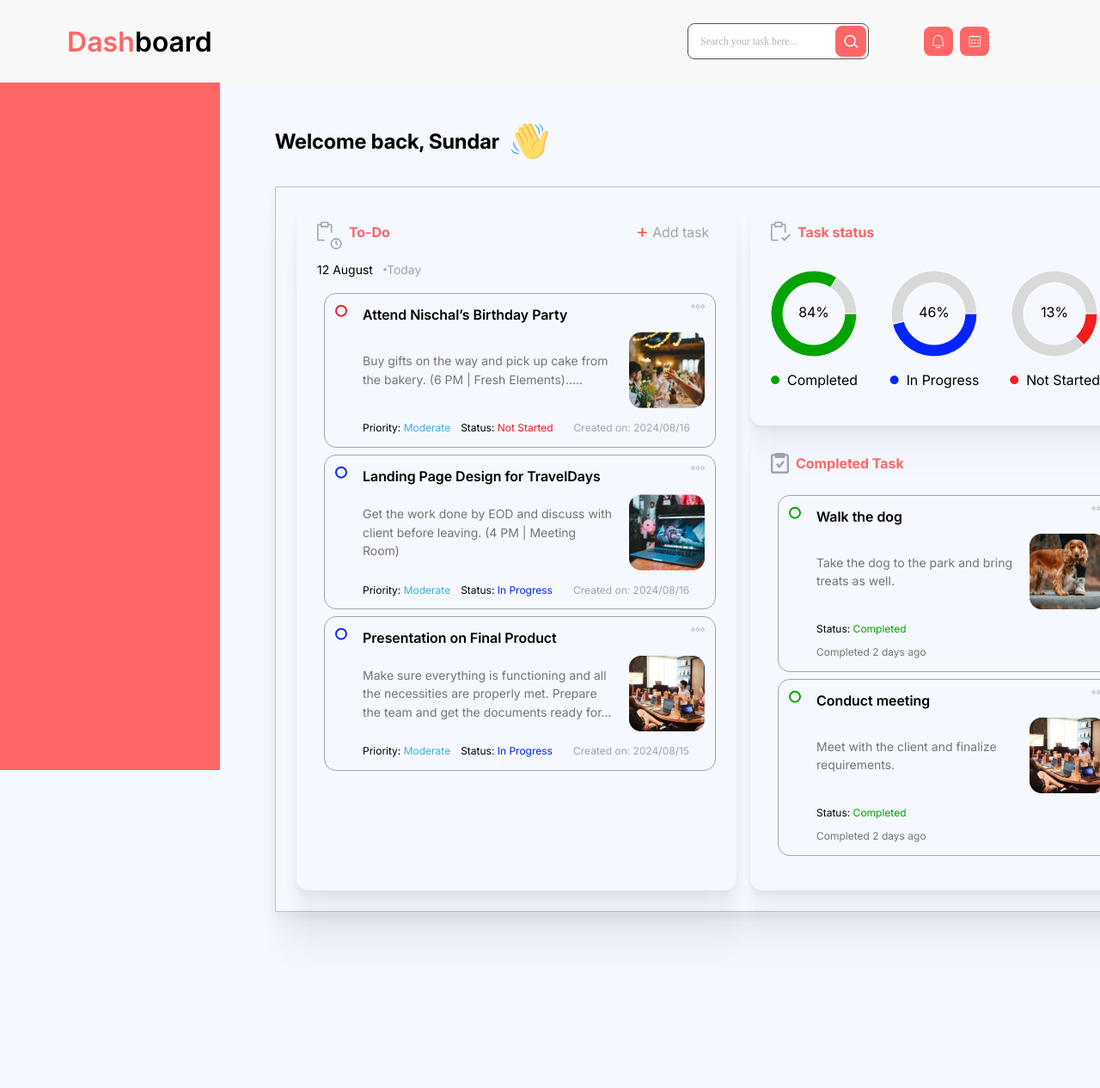
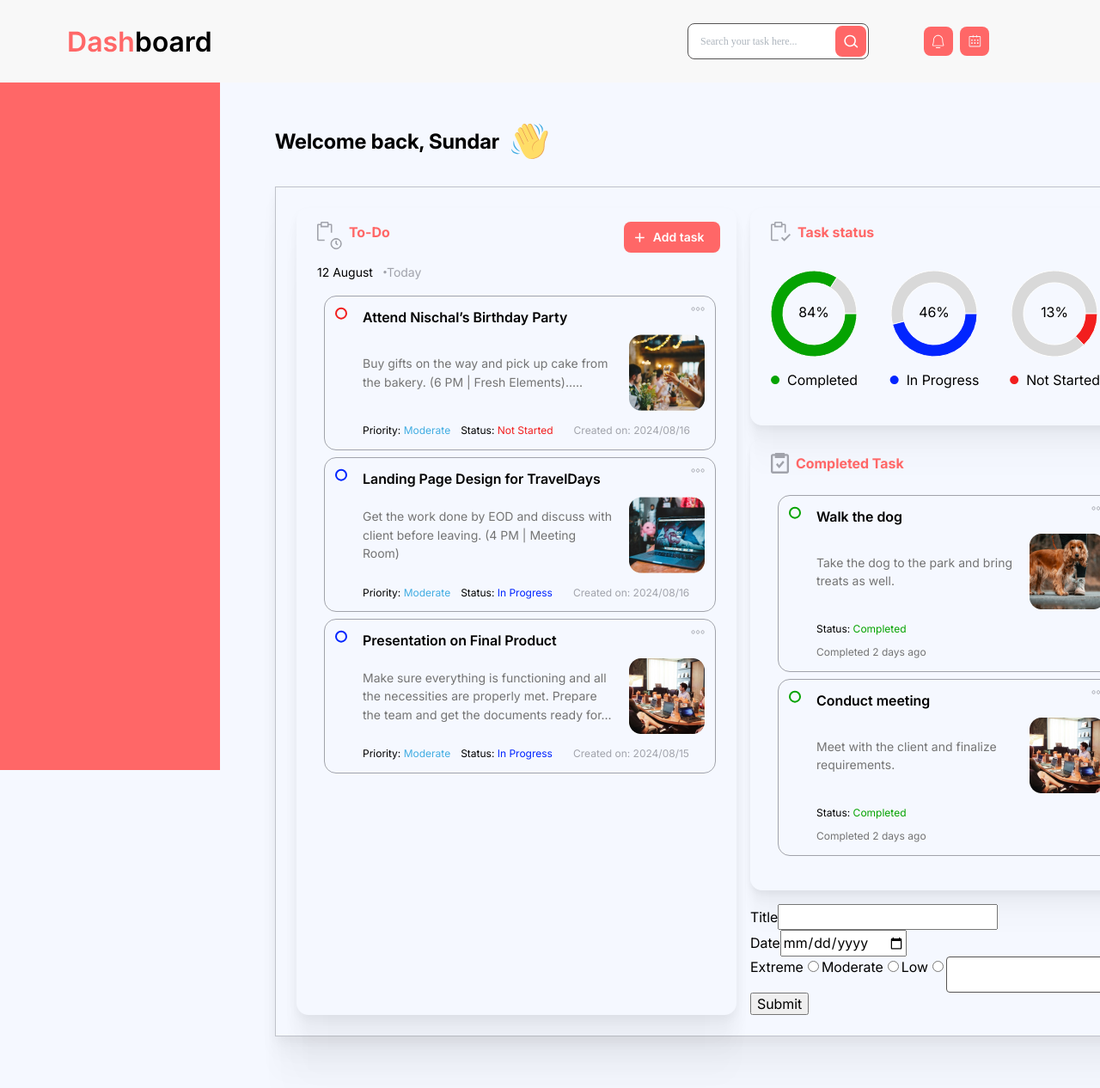
Before and after one commit to VladimirKrysin/To-Do-List, a React (Vite) app: page /dashboard in a window 1280 px wide. Shown: the top 1266 px of the page at 86% size. Before the commit the page ends 1125 px from the top, so only its background shows below. Built offline with nearby package versions, Linux system fonts and the light colour scheme; data requests are answered from the project's data file.

Commit message:
added dashboard title section, started adding task form with React Hook Form

```diff
--- a/package.json
+++ b/package.json
@@ -18,6 +18,7 @@
     "clsx": "^2.1.1",
     "react": "^18.3.1",
     "react-dom": "^18.3.1",
+    "react-hook-form": "^7.53.0",
     "react-router-dom": "^6.25.0",
     "recharts": "^2.12.7"
   },
--- a/src/components/dashboard/dashboard.jsx
+++ b/src/components/dashboard/dashboard.jsx
@@ -4,7 +4,7 @@ import SearchIcon from "../../assets/SearchICon.svg?react"
 import Notification from "../../assets/Notifications.svg?react"
 import Calendar from "../../assets/Calendar.svg?react";
 import DashboardLogo from "../../assets/Dashboard.svg?react";
-import AddTask from "../../assets/addTask.svg?react";
+import AddIcon from "../../assets/addTask.svg?react";
 import ToDoIcon from "../../assets/ToDoIcon.svg?react";
 import HandIcon from "../../assets/handWave.svg?react";
 import TaskStatusIcon from "../../assets/TaskStatusIcon.svg?react";
@@ -13,10 +13,11 @@ import { Task } from "../../ui/task";
 import { DonutChart } from "../../ui/donut-chart"
 import styles from "./dashboard.module.css"
 import TodayIcon from "../../assets/todayPointer.svg?react"
-import { Flex } from "@mantine/core";
+import { Button, Flex } from "@mantine/core";
 import { useEffect, useState } from "react";
 import "../../App.css"
 import { SectionHeader } from "../../ui/section-header";
+import { NewTask } from "../../ui/new-task";
 
 
 export const Dashboard = () => {
@@ -64,15 +65,17 @@ export const Dashboard = () => {
                     </section>
                     <Flex className={styles.todosContainer}>
                         <section className={styles.active}>
-                            <Flex className={styles.activeHeader} gap="18rem">
+                            <Flex className={styles.activeHeader} gap="17rem">
                                 <SectionHeader
                                     icon={<ToDoIcon />}
                                     headerText="To-Do"
                                 />
-                                <a href="#" >
-                                    <AddTask />
-                                    <span className={styles.addText}>Add task</span>
-                                </a>
+                                <Button
+                                    variant="filled"
+                                    color="#FF6767"
+                                    leftSection={<AddIcon fill='#FFFFFF' />}
+                                    radius="0.5rem"
+                                >Add task</Button>
                             </Flex>
                             <Flex className={styles.dateContainer} gap="0.75rem">
                                 <span className={styles.todayDate}> {new Intl.DateTimeFormat("en-GB", { month: "long", day: "2-digit" }).format(new Date())}</span>
@@ -168,6 +171,7 @@ export const Dashboard = () => {
                                     })}
                                 </ul>
                             </section>
+                            <NewTask />
                         </Flex>
                     </Flex>
                 </main >
--- a/src/components/dashboard/dashboard.module.css
+++ b/src/components/dashboard/dashboard.module.css
@@ -250,17 +250,6 @@
     color: #747474;
 }
 
-.addButton {
-    border: none;
-    background: transparent;
-}
-
-.addText {
-    margin-left: 0.4rem;
-    color: rgba(161, 163, 171, 1);
-
-}
-
 .moderatePrior {
     color: #42ADE2;
     margin-right: 0.75rem;
@@ -315,3 +304,8 @@ ul {
     width: 100%;
     border-bottom: 1px solid #A1A3AB69;
 }
+
+.errorMessage {
+    color: red;
+    font-size: 0.75rem;
+}
--- /dev/null
+++ b/src/ui/form-input-base.jsx
@@ -0,0 +1,33 @@
+import { TextInput } from '@mantine/core';
+import { useController } from "react-hook-form";
+
+export const FormInputBase = ({ control, name }) => {
+    const {
+        field,
+        fieldState: { invalid, isTouched, isDirty },
+        formState: { errors }
+    } = useController({
+        name,
+        control,
+        rules: { required: true },
+    });
+
+    return (
+        <TextInput
+            styles={{
+                input: {
+                    color: "#212427",
+                    borderColor: '#565454',
+                    fontSize: '0.75rem',
+                    fontFamily: 'Montserrat Variable'
+                }
+            }}
+            size='md'
+            onChange={field.onChange}
+            onBlur={field.onBlur}
+            value={field.value}
+            name={field.name}
+            ref={field.ref}
+        />
+    )
+}
--- /dev/null
+++ b/src/ui/new-task.jsx
@@ -0,0 +1,66 @@
+import { Flex } from "@mantine/core";
+import { useForm, useController } from "react-hook-form";
+import styles from "../components/dashboard/dashboard.module.css"
+import { FormInputBase } from "./form-input-base.jsx";
+
+export const NewTask = () => {
+    const { control, register, handleSubmit, formState: { errors } } = useForm({ defaultValues: { title: "", date: "", priority: "", address: "" } });
+    const onSubmit = () => console.log('test');
+    return (
+        <form onSubmit={handleSubmit(onSubmit)}>
+            <div>
+                <label htmlFor="title">Title</label>
+                <input {...register("title", {
+                    required: {
+                        value: true,
+                        message: "Title required"
+                    }
+                })} id="title" type="text" />
+                <p className={styles.errorMessage}>{errors.title?.message}</p>
+
+            </div>
+            <div>
+                <label htmlFor="date">Date</label>
+                <input {...register("date", {
+                    required: {
+                        value: true,
+                        message: "Date required"
+                    }
+                })} id="date" type="date" />
+                <p className={styles.errorMessage}>{errors.date?.message}</p>
+            </div>
+            <Flex>
+                <div>
+                    <label htmlFor="extreme">Extreme</label>
+                    <input {...register("priority", {
+                        required: {
+                            value: true,
+                            message: "Priority required"
+                        }
+                    })} id="extreme" type="radio" />
+                </div>
+                <div>
+                    <label htmlFor="moderate">Moderate</label>
+                    <input {...register("priority", {
+                        required: {
+                            value: true,
+                            message: "Priority required"
+                        }
+                    })} id="moderate" type="radio" />
+                </div>
+                <div>
+                    <label htmlFor="low">Low</label>
+                    <input {...register("priority", {
+                        required: {
+                            value: true,
+                            message: "Priority required"
+                        }
+                    })} id="low" type="radio" />
+                </div>
+                <p className={styles.errorMessage}>{errors.priority?.message}</p>
+                <FormInputBase control={control} name="address" />
+            </Flex>
+            <input type="submit" />
+        </form>
+    );
+}
```
Also changed, not shown: src/assets/addTask.svg, 1 other file (tests, documents, lock files or other folders).
